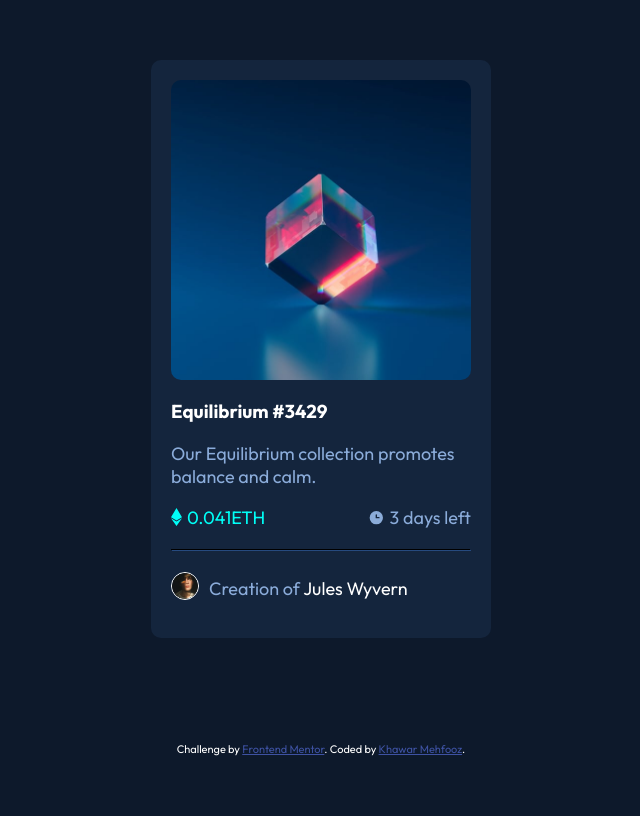
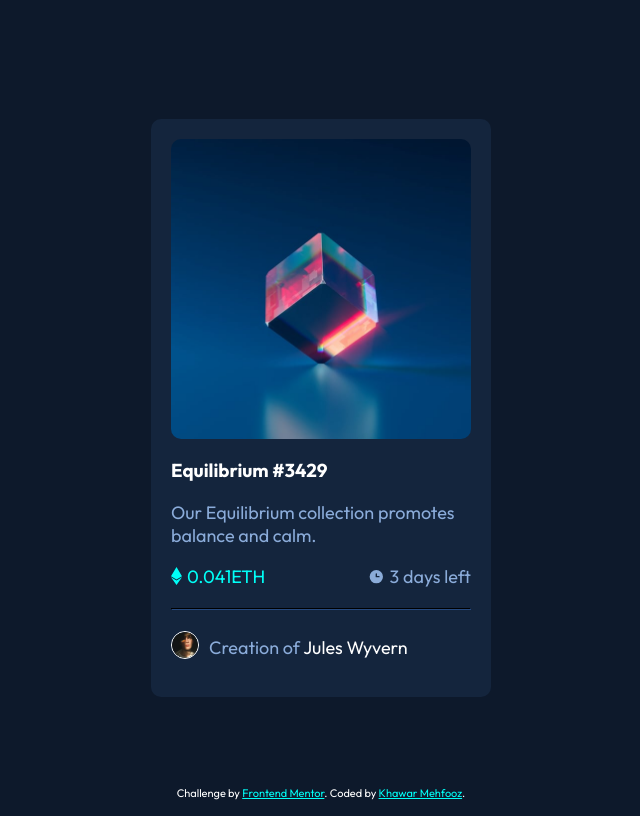
Before and after one commit to Khawarmehfooz/Front-End-Mentor-Challenges, a plain HTML site: page nft-preview-card-component/index.html in a window 1280 px wide. Shown: the whole page, without its empty margins (319-959 px from the left). Drawn offline with Linux system fonts and the light colour scheme.

Commit message:
Minor Updates

```diff
--- a/nft-preview-card-component/style.css
+++ b/nft-preview-card-component/style.css
@@ -118,10 +118,12 @@ hr {
 
 /* Attribution */
 .attribution {
+  position: absolute;
+  bottom: 0;
   font-size: 11px;
   text-align: center;
   color: white;
 }
 .attribution a {
-  color: hsl(228, 45%, 44%);
+  color: var(--cyan);
 }
```
Also changed, not shown: 1 other file.
